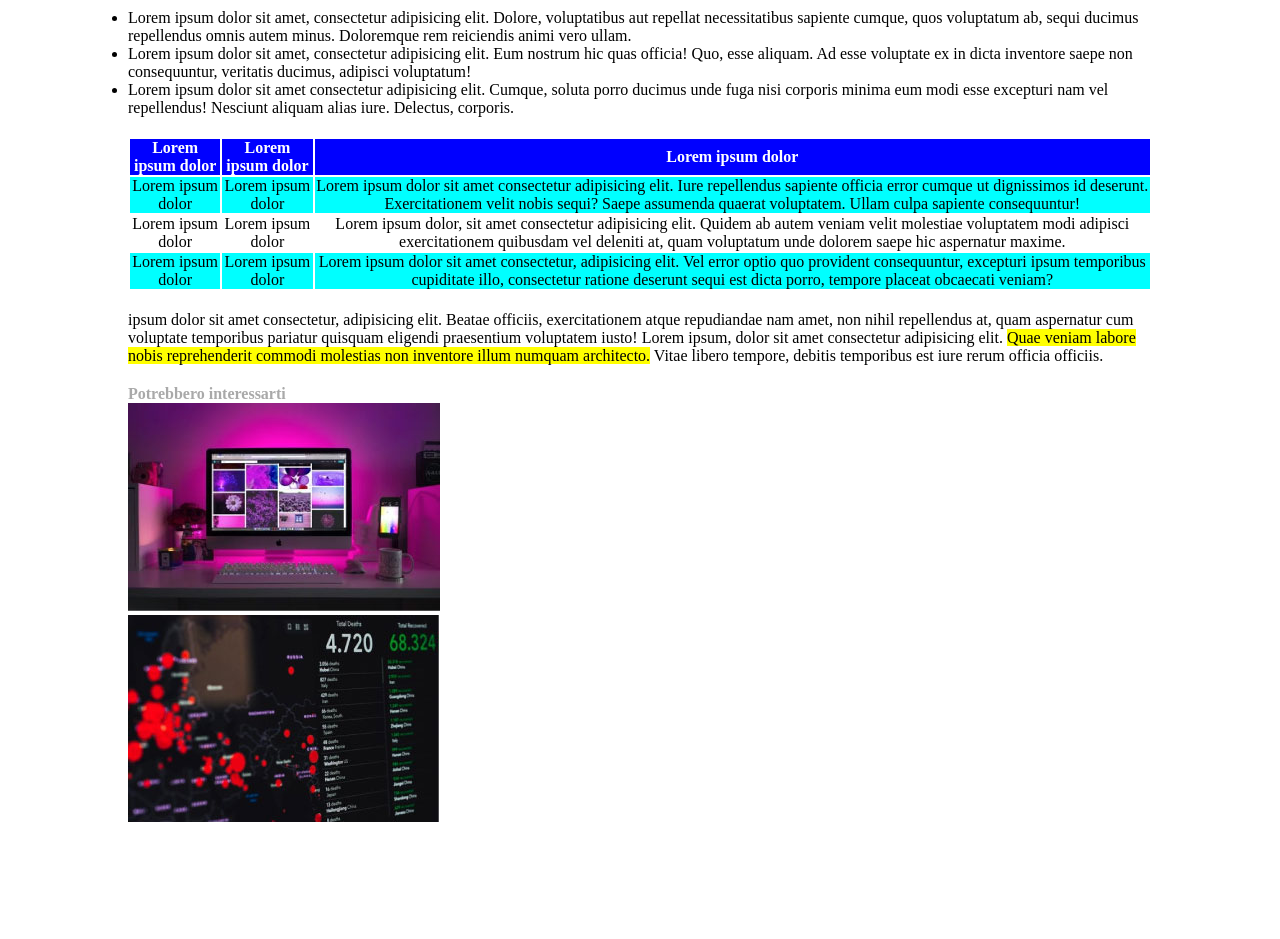
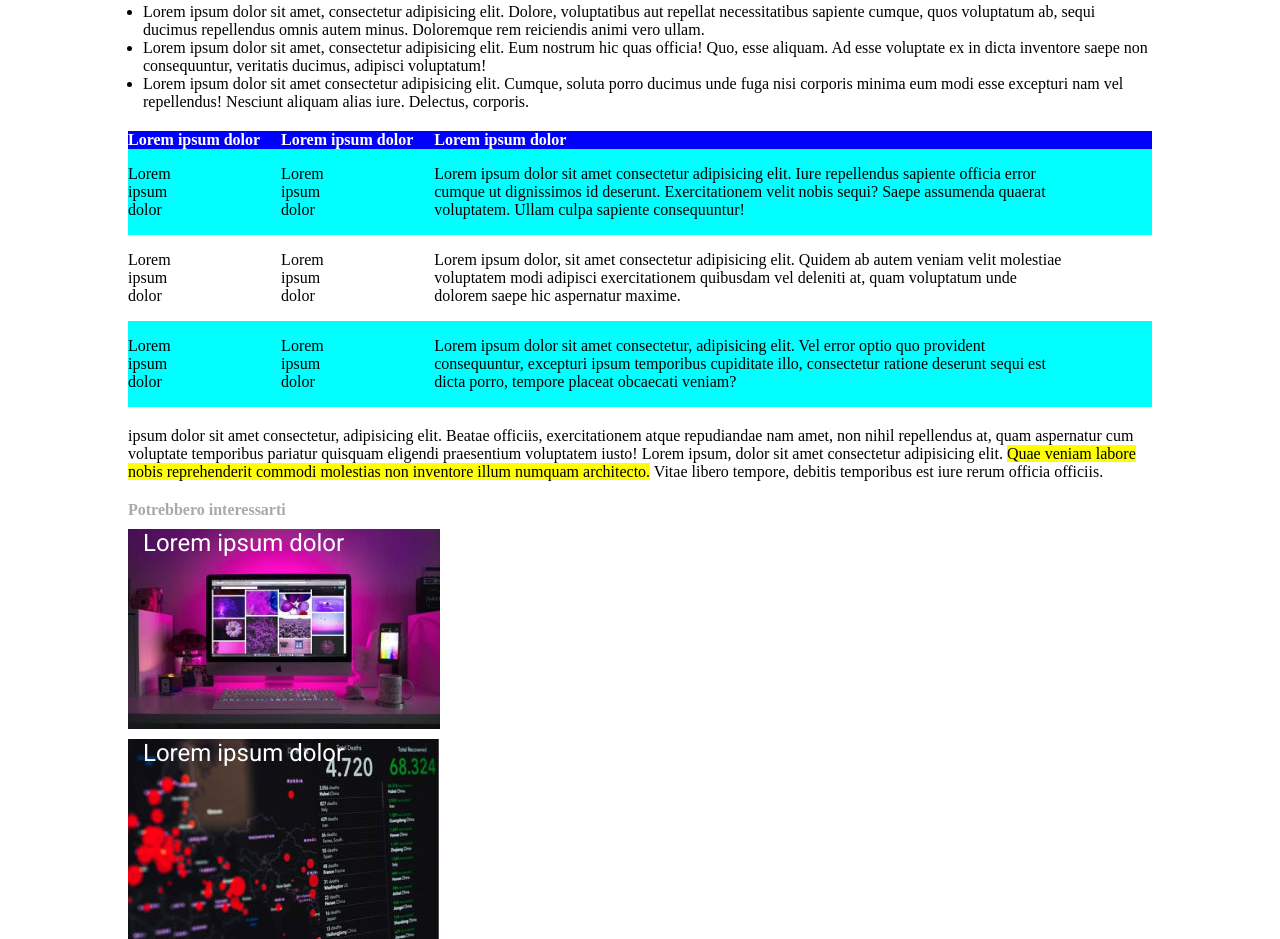
Before and after one commit to FranPer23/html-css-booleaner, a plain HTML site: page index.html in a window 1280 px wide. Shown: the part 795-1734 px from the top of the page. Before the commit the page ends 1621 px from the top, so only its background shows below. Drawn offline with Linux system fonts and the light colour scheme.

Commit message:
aggiustamento layout

```diff
--- a/css/style.css
+++ b/css/style.css
@@ -14,7 +14,9 @@ header {
 
 .img-header {
     width: 50%;
-    height: 50%;
+    height: 80%;
+    margin-left: 80px;
+
 }
 
 /*MAIN*/
@@ -36,11 +38,14 @@ h4, h5 {
 }
 
 p {
-    font-size: 1rem;
+    font-size: 0.8rem;
 }
 
 .paragrafo, .lista, .tabella, .testo-footer {
     margin-top: 20px;
+}
+.lista {
+    margin-left: 15px;
 }
 
 .selezione {
@@ -49,14 +54,46 @@ p {
 
 table {
     width: 100%;
-    text-align: center;
+    text-align: left;
+    border-collapse: collapse;
+}
+
+td {
+    padding-top: 1em;
+    padding-bottom: 1em;
+    padding-right: 5em;
 }
 
 th {
     background-color: blue;
     color: white;
+    padding-right: 1em;
 }
 
 .riga-colore {
     background-color: aqua;
 }
+
+/*FOOTER*/
+.monitor {
+    background-image: url(../img/monitor.jpg);
+
+}
+
+.graph {
+    background-image: url(../img/graph.jpg);
+
+}
+
+.monitor, .graph {
+    margin-top: 10px;
+    height: 200px;
+    background-repeat: no-repeat;
+    color: white;
+}
+
+.testo-finale {
+    font-family: 'Roboto', sans-serif;
+    margin-left: 15px;
+    font-size: 1.5rem;
+}
--- a/index.html
+++ b/index.html
@@ -4,6 +4,9 @@
     <meta charset="UTF-8">
     <meta http-equiv="X-UA-Compatible" Lorem ipsum dolor="IE=edge">
     <meta name="viewport" Lorem ipsum dolor="width=device-width, initial-scale=1.0">
+    <link rel="preconnect" href="https://fonts.googleapis.com">
+    <link rel="preconnect" href="https://fonts.gstatic.com" crossorigin>
+    <link href="https://fonts.googleapis.com/css2?family=Roboto&display=swap" rel="stylesheet">
     <link rel="stylesheet" href="css/style.css">
     <title>The Booleaner</title>
 </head>
@@ -79,8 +82,12 @@
             <!-- inizio footer -->
             <footer>
                 <h4 class="testo-footer">Potrebbero interessarti</h4>
-                <div><img src="img/monitor.jpg" alt=""></div>
-                <div><img src="img/graph.jpg" alt=""></div>
+                <div class="monitor">
+                    <span class="testo-finale">Lorem ipsum dolor</span>
+                </div>
+                <div class="graph">
+                    <span class="testo-finale">Lorem ipsum dolor</span>
+                </div>
             </footer>
             <!-- fine footer -->
     </div>
```
